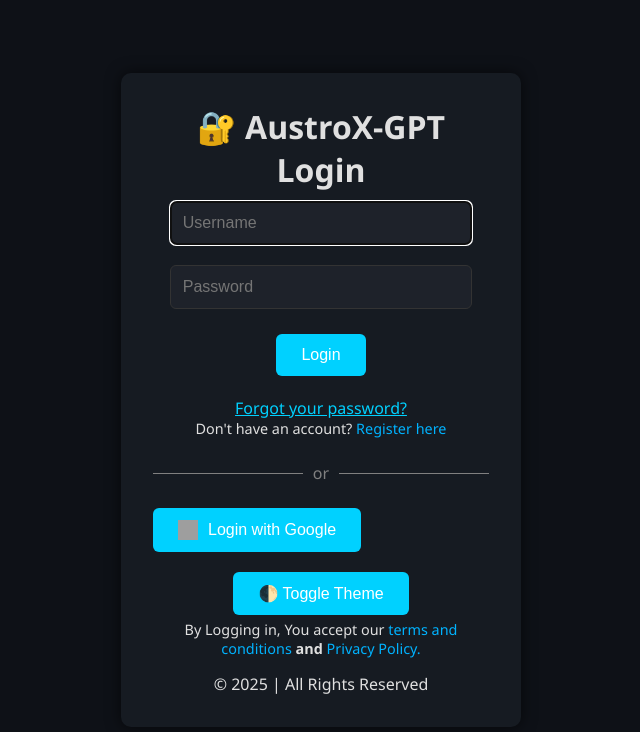
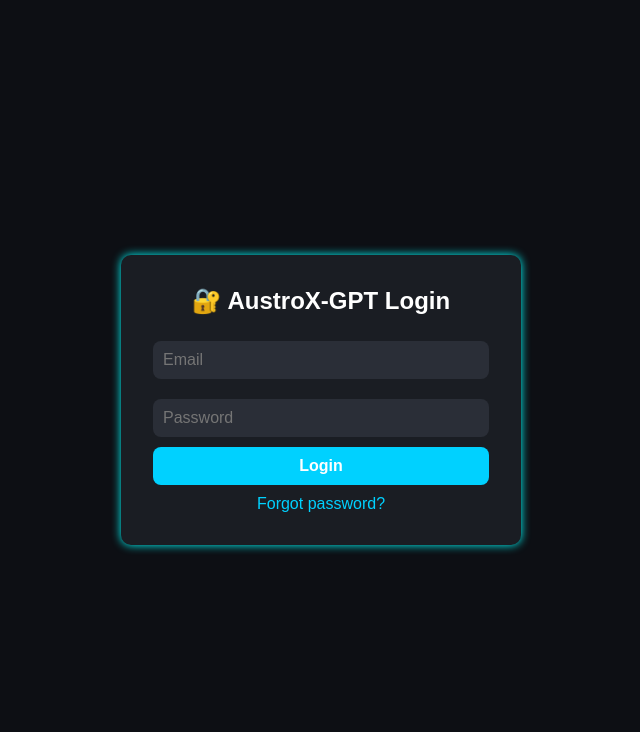
Before and after one commit to Nofalfayyaz455/austrox-gpt, a plain HTML site: page login.html in a window 1280 px wide. Shown: the whole page, without its empty margins (319-959 px from the left). Drawn offline with Linux system fonts and the light colour scheme; grey boxes are pictures that could not be loaded.

Commit message:
New Login.html

```diff
--- a/login.html
+++ b/login.html
@@ -2,188 +2,161 @@
 <html lang="en">
 <head>
   <meta charset="UTF-8" />
-  <meta http-equiv="X-UA-Compatible" content="IE=edge" />
-  <meta name="viewport" content="width=device-width, initial-scale=1.0" />
+  <meta name="viewport" content="width=device-width, initial-scale=1.0"/>
+  <title>Login | AustroX-GPT</title>
+  <link rel="stylesheet" href="styles.css">
+  <style>
+    body {
+      font-family: sans-serif;
+      background: #0d0f14;
+      color: #fff;
+      margin: 0;
+      display: flex;
+      justify-content: center;
+      align-items: center;
+      height: 100vh;
+    }
+    .login-box {
+      background: #1a1d23;
+      padding: 2rem;
+      border-radius: 10px;
+      box-shadow: 0 0 10px cyan;
+      width: 90%;
+      max-width: 400px;
+    }
+    .login-box h2 {
+      text-align: center;
+      margin-bottom: 1rem;
+    }
+    .login-box input {
+      width: 100%;
+      padding: 10px;
+      margin: 10px 0;
+      border: none;
+      border-radius: 8px;
+      background: #2a2e37;
+      color: #fff;
+    }
+    .login-box button {
+      width: 100%;
+      padding: 10px;
+      border: none;
+      background: #00d1ff;
+      color: white;
+      font-weight: bold;
+      border-radius: 8px;
+      cursor: pointer;
+    }
+    .login-box button:hover {
+      background: #00aacc;
+    }
+    .forgot-password {
+      text-align: center;
+      margin-top: 10px;
+    }
+    .forgot-password a {
+      color: #00d1ff;
+      cursor: pointer;
+    }
+    .popup {
+      position: fixed;
+      top: 0; left: 0;
+      width: 100%; height: 100%;
+      background: rgba(0,0,0,0.8);
+      display: none;
+      justify-content: center;
+      align-items: center;
+    }
+    .popup-content {
+      background: #1a1d23;
+      padding: 2rem;
+      border-radius: 10px;
+      text-align: center;
+    }
+    .popup-content input {
+      margin: 10px 0;
+    }
+  </style>
+</head>
+<body>
+  <div class="login-box">
+    <h2>🔐 AustroX‑GPT Login</h2>
+    <input type="email" id="loginEmail" placeholder="Email" required />
+    <input type="password" id="loginPassword" placeholder="Password" required />
+    <button onclick="login()">Login</button>
+    <div class="forgot-password">
+      <a onclick="showResetPopup()">Forgot password?</a>
+    </div>
+  </div>
 
-  <meta name="title" content="AustroX-GPT | Free AI Chat Assistant">
-  <meta name="description" content="AustroX-GPT is a fast, smart AI assistant like ChatGPT. Built by Nofal Fayyaz. Features deep thinking, voice input, and a premium design.">
-  <meta name="keywords" content="AustroX GPT, AustroX AI, free AI chat, GPT chat, ChatGPT alternative, AI assistant, Nofal AI, Pakistani AI, voice AI">
-  <meta name="author" content="Nofal Fayyaz">
-  <meta name="robots" content="index, follow">
-  <meta property="og:type" content="website">
-  <meta property="og:url" content="https://austrox.vercel.app/">
-  <meta property="og:title" content="AustroX-GPT | Free AI Chat Assistant">
-  <meta property="og:description" content="Use AustroX-GPT – a premium AI assistant built by Nofal. Chat, think, and talk with next-gen AI.">
-  <meta property="og:image" content="https://austrox.vercel.app/preview.jpg">
-  <meta name="twitter:card" content="summary_large_image">
-  <meta name="twitter:url" content="https://austrox.vercel.app/">
-  <meta name="twitter:title" content="AustroX-GPT | Free AI Chat Assistant">
-  <meta name="twitter:description" content="AustroX-GPT is a powerful ChatGPT-style AI built by Nofal. Use Quick or Deep modes with voice input support.">
-  <meta name="twitter:image" content="https://austrox.vercel.app/preview.jpg">
-  <link rel="icon" href="favicon.ico" />
-  <title>AustroX-GPT | Free AI Chat Assistant</title>
+  <!-- Reset Password Popup -->
+  <div class="popup" id="resetPopup">
+    <div class="popup-content">
+      <h3>🔄 Reset Password</h3>
+      <input type="email" id="resetEmail" placeholder="Enter your email" />
+      <button onclick="sendResetEmail()">Send Reset Email</button>
+      <button onclick="closeResetPopup()" style="background: crimson; margin-top: 10px;">Cancel</button>
+    </div>
+  </div>
+
+  <!-- Firebase SDKs -->
+  <script src="https://www.gstatic.com/firebasejs/10.12.2/firebase-app-compat.js"></script>
+  <script src="https://www.gstatic.com/firebasejs/10.12.2/firebase-auth-compat.js"></script>
 
   <script>
-    if (localStorage.getItem("currentUser")) window.location.href = "index.html";
-    if (localStorage.getItem("theme") === "light") document.documentElement.classList.add("light");
-  </script>
-
-  <style>
-    :root {
-      --bg-dark:#0e1117;--bg-light:#f7f7f7;--text-dark:#e0e0e0;--text-light:#1a1a1a;
-      --card-bg-dark:#161b22;--card-bg-light:#f0f0f0;--input-bg-dark:#1e222a;--input-bg-light:#fff;
-      --accent:#00d1ff;--border-dark:#333;--border-light:#ccc;
-    }
-    * { box-sizing:border-box; margin:0; padding:0; }
-    body.auth-body {
-      background:var(--bg-dark); color:var(--text-dark); font-family:Segoe UI,sans-serif;
-      min-height:100vh; display:flex; align-items:center; justify-content:center; transition:0.3s;
-    }
-    .light.auth-body { background:var(--bg-light); color:var(--text-light); }
-    .auth-card {
-      background:var(--card-bg-dark); padding:2rem; border-radius:10px;
-      box-shadow:0 0 15px rgba(0,0,0,0.6); max-width:400px; text-align:center; width:90%;
-    }
-    .light .auth-card {
-      background:var(--card-bg-light); box-shadow:0 0 10px #aaa;
-    }
-    .auth-card input {
-      width:90%; padding:12px; margin:10px 0; border:1px solid var(--border-dark);
-      background:var(--input-bg-dark); color:var(--text-dark); border-radius:6px; font-size:1rem;
-    }
-    .light .auth-card input {
-      background:var(--input-bg-light); color:var(--text-light); border:1px solid var(--border-light);
-    }
-    .auth-card button {
-      margin:15px 0 5px; padding:12px 25px; background:var(--accent); color:#fff;
-      border:none; border-radius:6px; font-size:1rem; cursor:pointer; transition:0.3s;
-    }
-    .auth-card button:hover { background:#009ecb; }
-    .auth-note { font-size:.9rem; margin-bottom:15px; }
-    .auth-note a { color:#00b3ff; text-decoration:none; }
-    .theme-toggle {
-      padding:8px 16px; background:transparent; border:1px solid #888; border-radius:4px;
-      cursor:pointer;
-    }
-    .theme-toggle:hover { background:rgba(255,255,255,0.1); }
-
-    /* Google login style */
-    .google-btn {
-      margin-top:10px; display:flex; align-items:center; justify-content:center;
-      gap:10px; background:#fff; color:#333; padding:12px 20px; font-size:1rem;
-      border-radius:6px; border:1px solid #ccc; cursor:pointer;
-    }
-    .google-btn img { width:20px; height:20px; }
-    .light .google-btn { background:#f7f7f7; color:#1a1a1a; }
-    .google-btn:hover { background:#f0f0f0; }
-  </style>
-</head>
-<body class="auth-body">
-  <form class="auth-card" onsubmit="login();return false;">
-    <h1>🔐 AustroX‑GPT Login</h1>
-    <input id="login-username" placeholder="Username" required autofocus />
-    <input id="login-password" type="password" placeholder="Password" required />
-    <button type="submit">Login</button>
-    <p style="margin-top: 1rem;">
-  <a href="#" id="forgot-password-link" style="color: var(--accent); text-decoration: underline;">Forgot your password?</a>
-</p>
-
-
-    <p class="auth-note">Don't have an account? <a href="register.html">Register here</a></p>
-    <div style="display: flex; align-items: center; text-align: center; margin: 1.5rem 0;">
-      <hr style="flex: 1; border: none; border-top: 1px solid gray;">
-      <span style="padding: 0 10px; color: gray;">or</span>
-      <hr style="flex: 1; border: none; border-top: 1px solid gray;">
-    </div>
-
-
-    <!-- Google Login -->
-    <button type="button" id="googleLogin" class="google-btn">
-      <img src="https://developers.google.com/identity/images/g-logo.png" alt="Google Logo" />
-      Login with Google
-    </button>
-
-    <button type="button" class="theme-toggle" onclick="toggleTheme()">🌓 Toggle Theme</button>
-
-    <p class="auth-note">By Logging in, You accept our <a href='terms.html'>terms and conditions</a><strong> and </strong><a href='privacy.html'>Privacy Policy.</a></p>
-    <p> &copy; 2025 | All Rights Reserved </p>
-  </form>
-
-  <script src="auth.js"></script>
-
-  <!-- Firebase SDK (v11.10.0) -->
-  <script type="module">
-    import { initializeApp } from "https://www.gstatic.com/firebasejs/11.10.0/firebase-app.js";
-    import { getAnalytics } from "https://www.gstatic.com/firebasejs/11.10.0/firebase-analytics.js";
-    import { getAuth, GoogleAuthProvider, signInWithPopup } from "https://www.gstatic.com/firebasejs/11.10.0/firebase-auth.js";
-
     const firebaseConfig = {
       apiKey: "AIzaSyA7J-qMgYD0AuIFSQ45rzU2tALtRZWHmwE",
       authDomain: "austrox-gpt.firebaseapp.com",
       projectId: "austrox-gpt",
-      storageBucket: "austrox-gpt.firebasestorage.app",
+      storageBucket: "austrox-gpt.appspot.com",
       messagingSenderId: "70633222222",
       appId: "1:70633222222:web:e989b8718fc3f502c5131f",
       measurementId: "G-SQD3V1STWE"
     };
 
-    const app = initializeApp(firebaseConfig);
-    getAnalytics(app);
-    const auth = getAuth(app);
-    const provider = new GoogleAuthProvider();
+    firebase.initializeApp(firebaseConfig);
+    const auth = firebase.auth();
 
-    document.getElementById("googleLogin").addEventListener("click", () => {
-      signInWithPopup(auth, provider)
-        .then(result => {
-          const user = result.user;
-          const currentUser = {
-            name: user.displayName,
-            email: user.email,
-            picture: user.photoURL
-          };
-          localStorage.setItem("currentUser", JSON.stringify(currentUser));
+    function login() {
+      const email = document.getElementById("loginEmail").value;
+      const password = document.getElementById("loginPassword").value;
+      if (!email || !password) return alert("Please enter email and password.");
+
+      auth.signInWithEmailAndPassword(email, password)
+        .then((userCredential) => {
+          alert("Login successful!");
+          localStorage.setItem("currentUser", JSON.stringify({
+            email: userCredential.user.email,
+            name: userCredential.user.displayName || "User",
+            picture: "https://ui-avatars.com/api/?name=" + userCredential.user.displayName
+          }));
           window.location.href = "index.html";
         })
-        .catch(error => {
-          alert("Google Login Failed: " + error.message);
+        .catch((error) => {
+          alert("Login failed: " + error.message);
         });
-    });
-      const forgotLink = document.getElementById("forgot-password-link");
-  const modal = document.getElementById("forgot-password-modal");
-
-  forgotLink.onclick = () => modal.style.display = "flex";
-  function closeResetModal() {
-    modal.style.display = "none";
     }
 
-  // Firebase Password Reset
-  function sendResetEmail() {
-    const email = document.getElementById("reset-email").value;
-    if (!email) {
-      alert("Please enter your email.");
-      return;
+    function showResetPopup() {
+      document.getElementById("resetPopup").style.display = "flex";
     }
 
-    firebase.auth().sendPasswordResetEmail(email)
+    function closeResetPopup() {
+      document.getElementById("resetPopup").style.display = "none";
+    }
+
+    function sendResetEmail() {
+      const email = document.getElementById("resetEmail").value;
+      if (!email) return alert("Please enter your email.");
+      auth.sendPasswordResetEmail(email)
         .then(() => {
-        alert("Password reset email sent! Check your inbox.");
-        closeResetModal();
+          alert("Reset email sent! Check your inbox.");
+          closeResetPopup();
         })
         .catch((error) => {
-        console.error("Reset email error:", error);
           alert("Error: " + error.message);
         });
     }
   </script>
-  <!-- Forgot Password Modal -->
-  <div id="forgot-password-modal" style="display:none; position:fixed; top:0; left:0; width:100%; height:100%; background:rgba(0,0,0,0.7); z-index:1000; align-items:center; justify-content:center;">
-    <div style="background:var(--bg-light); color:var(--text-light); padding:2rem; border-radius:10px; width:90%; max-width:400px;">
-      <h2 style="margin-bottom: 1rem;">Reset Password</h2>
-      <input type="email" id="reset-email" placeholder="Enter your email" required style="width:100%; padding:0.8rem; margin-bottom:1rem; background:var(--input-dark); color:var(--text-dark); border:1px solid #ccc; border-radius:5px;" />
-      <button onclick="sendResetEmail()" style="padding:0.8rem 1.5rem; background:var(--accent); border:none; color:#fff; border-radius:5px;">Send Reset Email</button>
-      <button onclick="closeResetModal()" style="margin-left:1rem; padding:0.8rem 1.5rem; background:#ccc; border:none; border-radius:5px;">Cancel</button>
-    </div>
-  </div>
-
 </body>
 </html>
```
Lines whose indentation alone changed are shown as unchanged.
